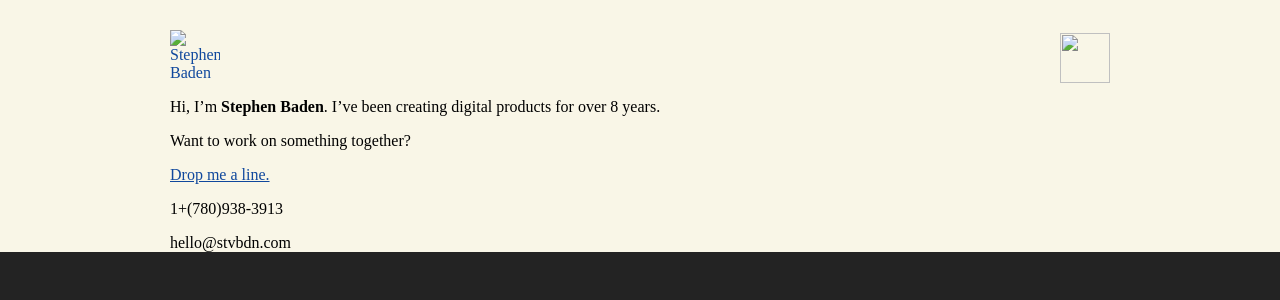
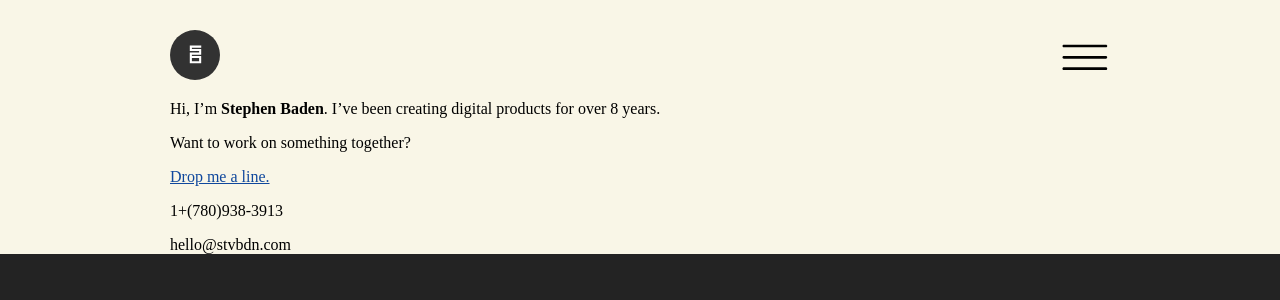
Before and after one commit to stvbdn/stvbdn.github.io, a Jekyll site: the page built from about.html, in a window 1280 px wide. Shown: the top 300 px of the page. Built offline with Jekyll 4.4.1, drawn with Linux system fonts in a browser that asks for light colours; some web fonts are replaced.

Commit message:
relative image update

```diff
--- a/_includes/header.html
+++ b/_includes/header.html
@@ -1,6 +1,6 @@
-<a href="/"><img class="logo" src="{{ site.baseurl }}images/sb-logo.svg" alt="Stephen Baden" height="50px" width="50px" /></a>
+<a href="/"><img class="logo" src="/images/sb-logo.svg" alt="Stephen Baden" height="50px" width="50px" /></a>
 <div class='nav'>
   <a href="/about">
-    <img class="logo" src="{{ site.baseurl }}images/hamburger.svg" alt="" height="50px" width="50px" />
+    <img class="logo" src="/images/hamburger.svg" alt="" height="50px" width="50px" />
   </a>
 </div>
```
